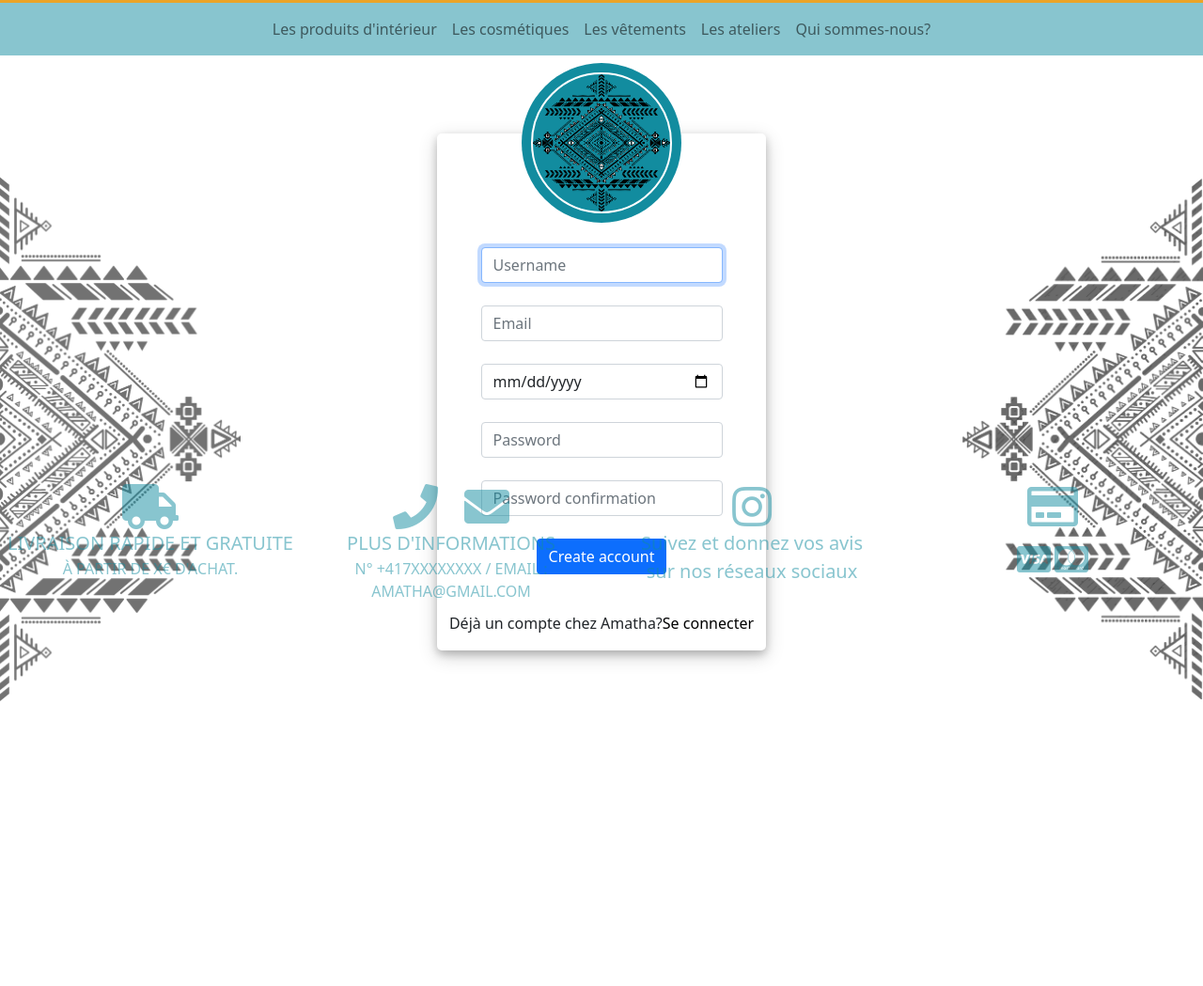
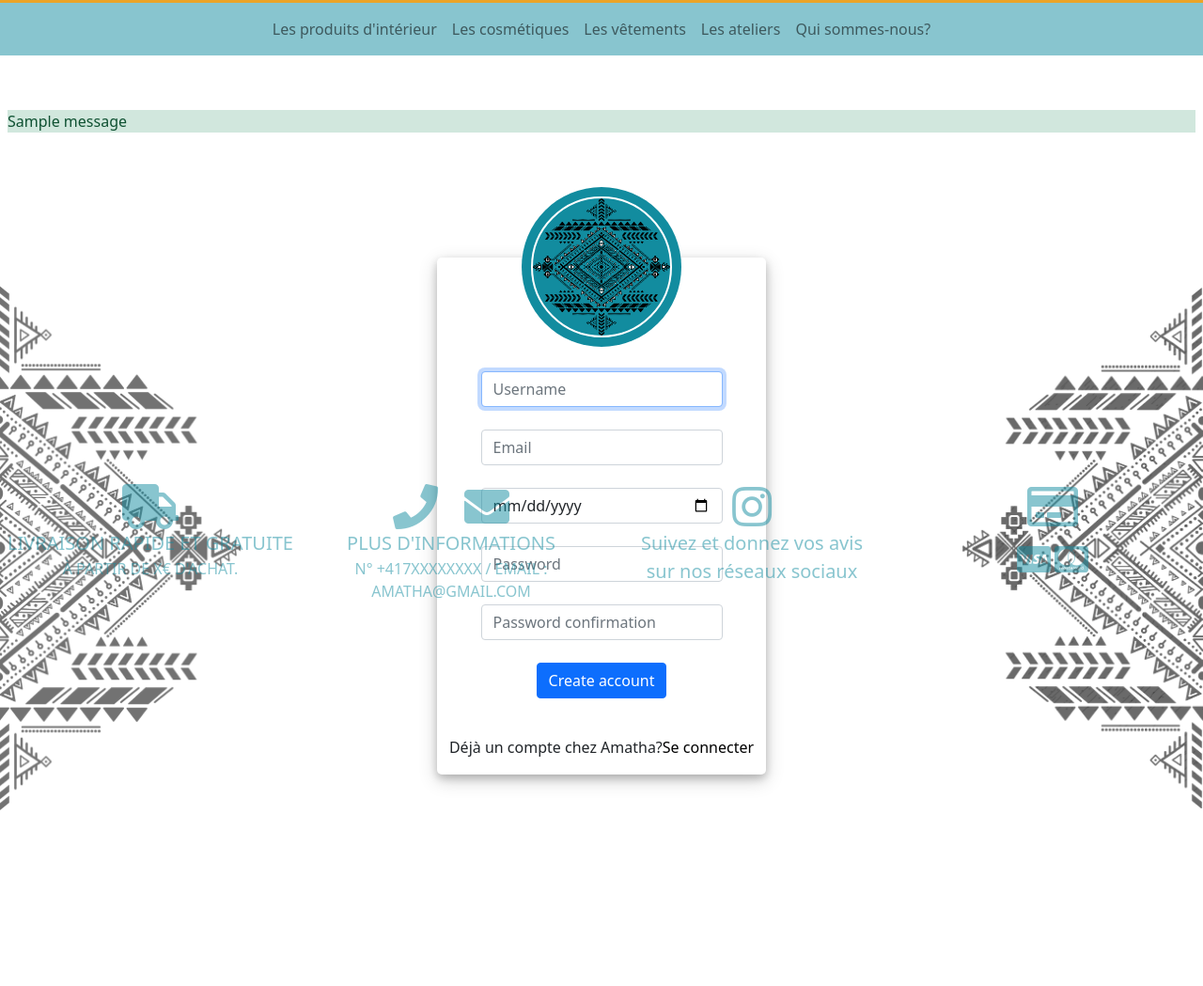
Before and after one commit to mymss/amathaTest, a Django app: page /accounts/register/ in a window 1280 px wide. Shown: the part 143-1192 px from the top of the page at 94% size. Before the commit the page ends 889 px from the top, so only its background shows below. Run offline with Django 3.2, Linux system fonts and the light colour scheme; tables that the repository leaves empty hold one stand-in row (values such as "Sample post"); one stand-in notice (Sample message) is shown; some libraries are stand-ins or nearby versions.

Commit message:
Messages erreur

```diff
--- a/accounts/views.py
+++ b/accounts/views.py
@@ -134,7 +134,7 @@ def register(request):
             link = reverse('account:activate', kwargs={'uidb64':uidb64,'token':token_generator.make_token(user),})
             activate_url = 'http://'+domain+link
 
-            email_body = 'Bienvenue '+user.username+' , pour vérifier ton adresse mail et finaliser ton inscription cliques sur ce lien\n'+ activate_url
+            email_body = 'Bienvenue '+user.username+' ,pour vérifier ton adresse mail et finaliser ton inscription cliques sur ce lien\n'+ activate_url
             email_subject = 'Activate your account'
 
             email = EmailMessage(email_subject, email_body,settings.EMAIL_HOST_USER,[mail])
@@ -195,6 +195,7 @@ def UpdateInfos(request):
         form = InfosUpdateForm(request.POST, instance=request.user.client)
         if form.is_valid():
             form.save()
+            messages.success(request,'Tes informations ont bien étés modifiées !')
             return redirect('account:informations')
     else:
         form = InfosUpdateForm(request.POST, instance=request.user.client)
--- a/shop/templates/shop/layouts/base.html
+++ b/shop/templates/shop/layouts/base.html
@@ -25,8 +25,12 @@
 </header>
 
 <main class="imageBackGround ">
+<div style="margin-top: 100px;">
+    {% include 'shop/layouts/messages.html' %}
+</div>
 
     {% block content %}
+
     {% endblock %}
 
 </main>
@@ -37,5 +41,14 @@
 <script src="https://cdn.jsdelivr.net/npm/bootstrap@5.1.2/dist/js/bootstrap.min.js"
         integrity="sha384-PsUw7Xwds7x08Ew3exXhqzbhuEYmA2xnwc8BuD6SEr+UmEHlX8/MCltYEodzWA4u"
         crossorigin="anonymous"></script>
+
+<script>
+    setTimeout(function (){
+        if($('#msg').lenght > 0){
+            $('#msg').remove();
+        }
+    },2000)
+
+</script>
 </body>
 </html>
--- /dev/null
+++ b/shop/templates/shop/layouts/messages.html
@@ -0,0 +1,7 @@
+{% if messages %}
+    {% for message in messages %}
+        <div class="aler alert-success m-2" id="msg" role="alert">
+            {{ message }}
+        </div>
+    {% endfor %}
+{% endif %}
```
